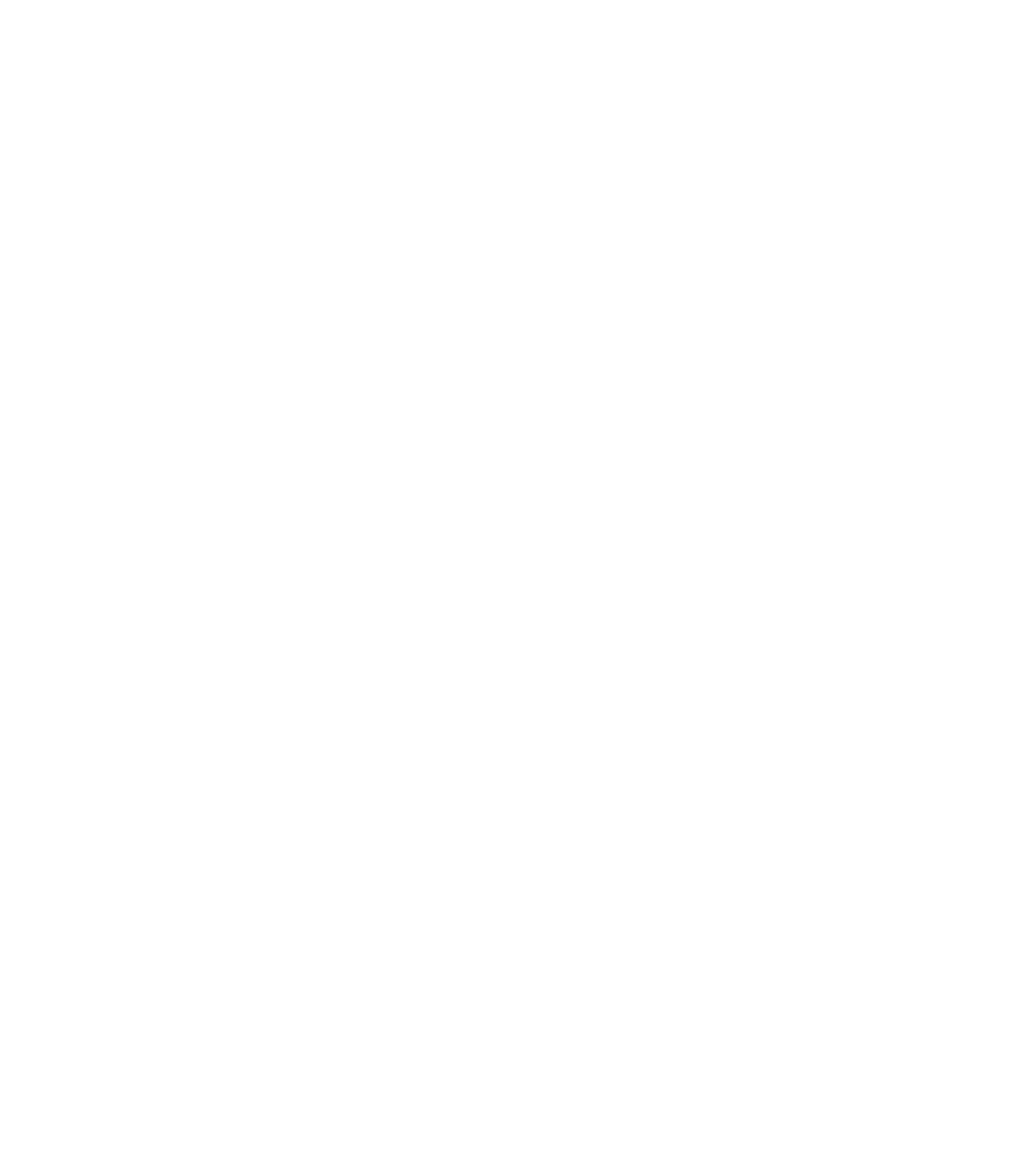
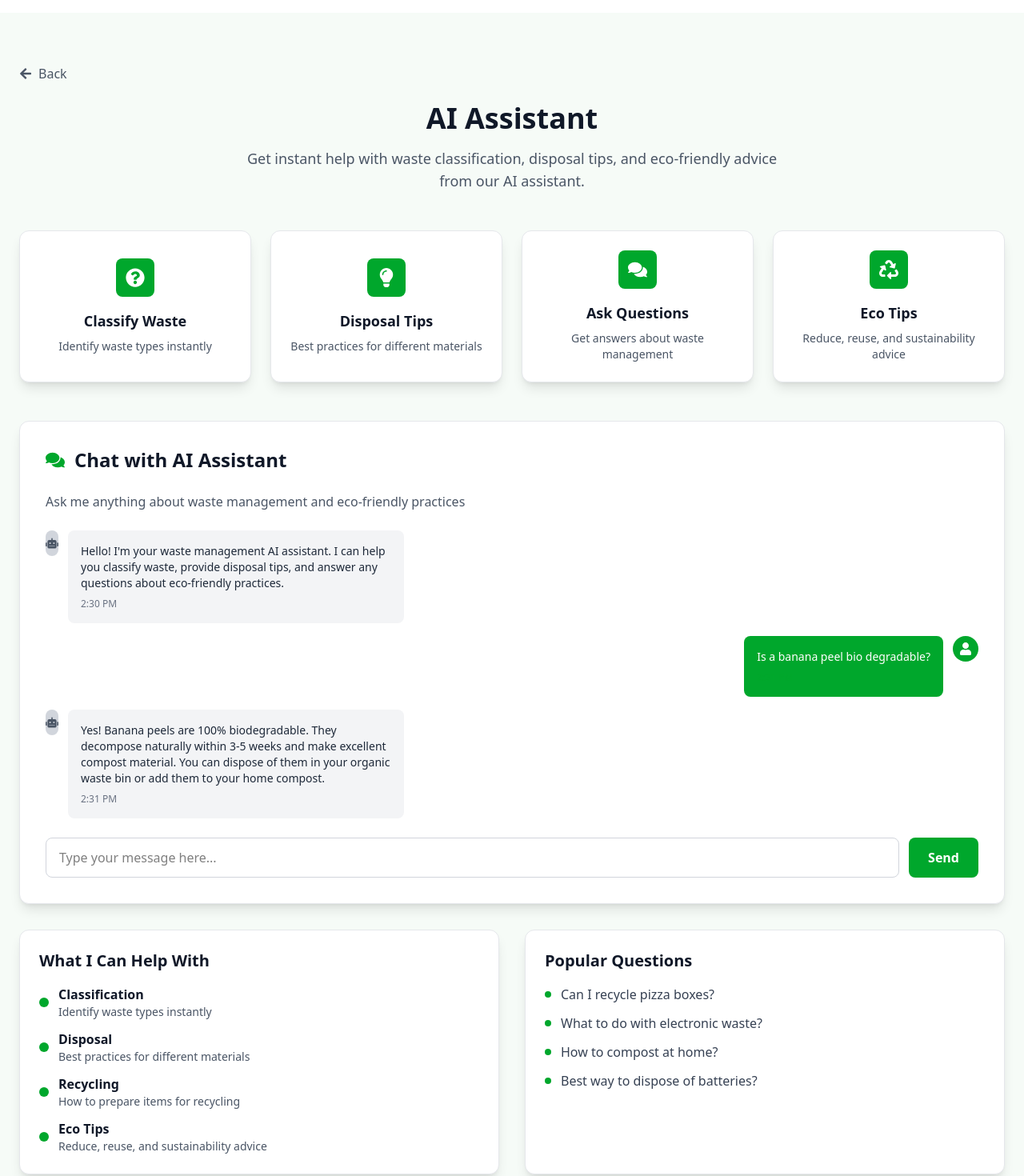
Before and after one commit to prabeshsitaula07/EcoBin, a React (Vite) app in the folder frontend/: page /features/ai-assistant in a window 1280 px wide. Before the commit this address had no page. Shown: the part 80-1550 px from the top of the page at 80% size. Before the commit the page ends 800 px from the top, so only its background shows below. Built offline with nearby package versions, Linux system fonts and the light colour scheme.

Commit message:
final touch done

```diff
--- a/frontend/src/App.tsx
+++ b/frontend/src/App.tsx
@@ -22,6 +22,7 @@
 import WasteClassification from './pages/WasteClassification'
 import LiveTracking from './pages/LiveTracking'
 import PaymentSystem from './pages/PaymentSystem'
+import AiAssistant from './pages/AiAssistant'
 import useScrollToTop from './hooks/useScrollToTop'
 
 
@@ -61,6 +62,7 @@
         <Route path="/features/waste-classification" element={<WithNavAndFooter><WasteClassification /></WithNavAndFooter>} />
         <Route path="/features/live-tracking" element={<WithNavAndFooter><LiveTracking /></WithNavAndFooter>} />
         <Route path="/features/payment-system" element={<WithNavAndFooter><PaymentSystem /></WithNavAndFooter>} />
+        <Route path="/features/ai-assistant" element={<WithNavAndFooter><AiAssistant /></WithNavAndFooter>} />
       </Routes>
     </Router>
   )
--- /dev/null
+++ b/frontend/src/pages/AiAssistant.tsx
@@ -0,0 +1,282 @@
+import { motion } from 'framer-motion';
+import { useNavigate } from 'react-router-dom';
+import {
+  FaArrowLeft,
+  FaQuestionCircle,
+  FaTrash,
+  FaLightbulb,
+  FaComments,
+  FaRecycle,
+  FaRobot,
+  FaUser,
+  FaCheckCircle
+} from 'react-icons/fa';
+
+const containerVariants = {
+  hidden: { opacity: 0 },
+  visible: {
+    opacity: 1,
+    transition: {
+      staggerChildren: 0.2
+    }
+  }
+};
+
+const cardVariants = {
+  hidden: { opacity: 0, y: 30 },
+  visible: {
+    opacity: 1,
+    y: 0,
+    transition: { duration: 0.6 }
+  }
+};
+
+const quickAccessButtons = [
+  {
+    id: 1,
+    title: "Classify Waste",
+    icon: <FaQuestionCircle className="w-6 h-6" />,
+    description: "Identify waste types instantly"
+  },
+  {
+    id: 2,
+    title: "Disposal Tips",
+    icon: <FaLightbulb className="w-6 h-6" />,
+    description: "Best practices for different materials"
+  },
+  {
+    id: 3,
+    title: "Ask Questions",
+    icon: <FaComments className="w-6 h-6" />,
+    description: "Get answers about waste management"
+  },
+  {
+    id: 4,
+    title: "Eco Tips",
+    icon: <FaRecycle className="w-6 h-6" />,
+    description: "Reduce, reuse, and sustainability advice"
+  }
+];
+
+const helpCategories = [
+  {
+    id: 1,
+    title: "Classification",
+    description: "Identify waste types instantly"
+  },
+  {
+    id: 2,
+    title: "Disposal",
+    description: "Best practices for different materials"
+  },
+  {
+    id: 3,
+    title: "Recycling",
+    description: "How to prepare items for recycling"
+  },
+  {
+    id: 4,
+    title: "Eco Tips",
+    description: "Reduce, reuse, and sustainability advice"
+  }
+];
+
+const popularQuestions = [
+  "Can I recycle pizza boxes?",
+  "What to do with electronic waste?",
+  "How to compost at home?",
+  "Best way to dispose of batteries?"
+];
+
+const chatMessages = [
+  {
+    id: 1,
+    type: "ai",
+    message: "Hello! I'm your waste management AI assistant. I can help you classify waste, provide disposal tips, and answer any questions about eco-friendly practices.",
+    timestamp: "2:30 PM"
+  },
+  {
+    id: 2,
+    type: "user",
+    message: "Is a banana peel bio degradable?",
+    timestamp: "2:31 PM"
+  },
+  {
+    id: 3,
+    type: "ai",
+    message: "Yes! Banana peels are 100% biodegradable. They decompose naturally within 3-5 weeks and make excellent compost material. You can dispose of them in your organic waste bin or add them to your home compost.",
+    timestamp: "2:31 PM"
+  }
+];
+
+const AiAssistant = () => {
+  const navigate = useNavigate();
+
+  return (
+    <div className="min-h-screen bg-[#f6fbf7]">
+      <motion.div
+        className="max-w-7xl mx-auto px-6 py-16"
+        variants={containerVariants}
+        initial="hidden"
+        animate="visible"
+      >
+        {/* Back Button */}
+        <motion.button
+          onClick={() => navigate(-1)}
+          className="flex items-center gap-2 text-gray-600 hover:text-gray-800 transition mb-6"
+          variants={cardVariants}
+        >
+          <FaArrowLeft className="w-4 h-4" />
+          Back
+        </motion.button>
+
+        {/* Header */}
+        <motion.div
+          className="text-center mb-12"
+          variants={cardVariants}
+        >
+          <h1 className="text-4xl font-bold text-gray-900 mb-4">AI Assistant</h1>
+          <p className="text-lg text-gray-600 max-w-2xl mx-auto">
+            Get instant help with waste classification, disposal tips, and eco-friendly advice from our AI assistant.
+          </p>
+        </motion.div>
+
+        {/* Quick Access Buttons */}
+        <motion.div
+          className="grid grid-cols-1 md:grid-cols-2 lg:grid-cols-4 gap-6 mb-12"
+          variants={containerVariants}
+          initial="hidden"
+          whileInView="visible"
+          viewport={{ once: true }}
+        >
+          {quickAccessButtons.map((button) => (
+            <motion.button
+              key={button.id}
+              className="bg-white rounded-xl shadow-lg border border-gray-200 p-6 text-center hover:shadow-xl transition-all duration-300 hover:border-[#00A72C] group"
+              variants={cardVariants}
+              whileHover={{ y: -5 }}
+              whileTap={{ scale: 0.95 }}
+            >
+              <div className="w-12 h-12 mx-auto mb-4 bg-[#00A72C] rounded-lg flex items-center justify-center text-white group-hover:bg-[#00A72C]/90 transition">
+                {button.icon}
+              </div>
+              <h3 className="text-lg font-semibold text-gray-900 mb-2">{button.title}</h3>
+              <p className="text-sm text-gray-600">{button.description}</p>
+            </motion.button>
+          ))}
+        </motion.div>
+
+        {/* Chat with AI Assistant Section */}
+        <motion.div
+          className="bg-white rounded-xl shadow-lg border border-gray-200 p-8 mb-8"
+          variants={cardVariants}
+        >
+          <div className="flex items-center gap-3 mb-6">
+            <FaComments className="w-6 h-6 text-[#00A72C]" />
+            <h2 className="text-2xl font-bold text-gray-900">Chat with AI Assistant</h2>
+          </div>
+          <p className="text-gray-600 mb-6">Ask me anything about waste management and eco-friendly practices</p>
+
+          {/* Chat Messages */}
+          <div className="space-y-4 mb-6">
+            {chatMessages.map((message) => (
+              <motion.div
+                key={message.id}
+                className={`flex ${message.type === 'user' ? 'justify-end' : 'justify-start'}`}
+                initial={{ opacity: 0, x: message.type === 'user' ? 20 : -20 }}
+                animate={{ opacity: 1, x: 0 }}
+                transition={{ duration: 0.5 }}
+              >
+                <div className={`flex items-start gap-3 max-w-xs lg:max-w-md ${message.type === 'user' ? 'flex-row-reverse' : ''}`}>
+                  <div className={`w-8 h-8 rounded-full flex items-center justify-center ${
+                    message.type === 'ai' ? 'bg-gray-300' : 'bg-[#00A72C]'
+                  }`}>
+                    {message.type === 'ai' ? (
+                      <FaRobot className="w-4 h-4 text-gray-600" />
+                    ) : (
+                      <FaUser className="w-4 h-4 text-white" />
+                    )}
+                  </div>
+                  <div className={`rounded-lg p-4 ${
+                    message.type === 'ai'
+                      ? 'bg-gray-100 text-gray-800'
+                      : 'bg-[#00A72C] text-white'
+                  }`}>
+                    <p className="text-sm">{message.message}</p>
+                    <p className={`text-xs mt-2 ${
+                      message.type === 'ai' ? 'text-gray-500' : 'text-[#00A72C]/80'
+                    }`}>
+                      {message.timestamp}
+                    </p>
+                  </div>
+                </div>
+              </motion.div>
+            ))}
+          </div>
+
+          {/* Chat Input */}
+          <div className="flex gap-3">
+            <input
+              type="text"
+              placeholder="Type your message here..."
+              className="flex-1 border border-gray-300 rounded-lg px-4 py-3 focus:outline-none focus:ring-2 focus:ring-[#00A72C] focus:border-transparent"
+            />
+            <motion.button
+              className="bg-[#00A72C] text-white px-6 py-3 rounded-lg font-semibold hover:bg-[#00A72C]/90 transition"
+              whileHover={{ scale: 1.02 }}
+              whileTap={{ scale: 0.98 }}
+            >
+              Send
+            </motion.button>
+          </div>
+        </motion.div>
+
+        {/* Bottom Sections */}
+        <motion.div
+          className="grid grid-cols-1 lg:grid-cols-2 gap-8"
+          variants={containerVariants}
+          initial="hidden"
+          whileInView="visible"
+          viewport={{ once: true }}
+        >
+          {/* What I Can Help With */}
+          <motion.div
+            className="bg-white rounded-xl shadow-lg border border-gray-200 p-6"
+            variants={cardVariants}
+          >
+            <h3 className="text-xl font-bold text-gray-900 mb-4">What I Can Help With</h3>
+            <div className="space-y-3">
+              {helpCategories.map((category) => (
+                <div key={category.id} className="flex items-center gap-3">
+                  <div className="w-3 h-3 bg-[#00A72C] rounded-full"></div>
+                  <div>
+                    <p className="font-semibold text-gray-900">{category.title}</p>
+                    <p className="text-sm text-gray-600">{category.description}</p>
+                  </div>
+                </div>
+              ))}
+            </div>
+          </motion.div>
+
+          {/* Popular Questions */}
+          <motion.div
+            className="bg-white rounded-xl shadow-lg border border-gray-200 p-6"
+            variants={cardVariants}
+          >
+            <h3 className="text-xl font-bold text-gray-900 mb-4">Popular Questions</h3>
+            <div className="space-y-3">
+              {popularQuestions.map((question, index) => (
+                <div key={index} className="flex items-start gap-3">
+                  <div className="w-2 h-2 bg-[#00A72C] rounded-full mt-2"></div>
+                  <p className="text-gray-700">{question}</p>
+                </div>
+              ))}
+            </div>
+          </motion.div>
+        </motion.div>
+      </motion.div>
+    </div>
+  );
+};
+
+export default AiAssistant;
```
